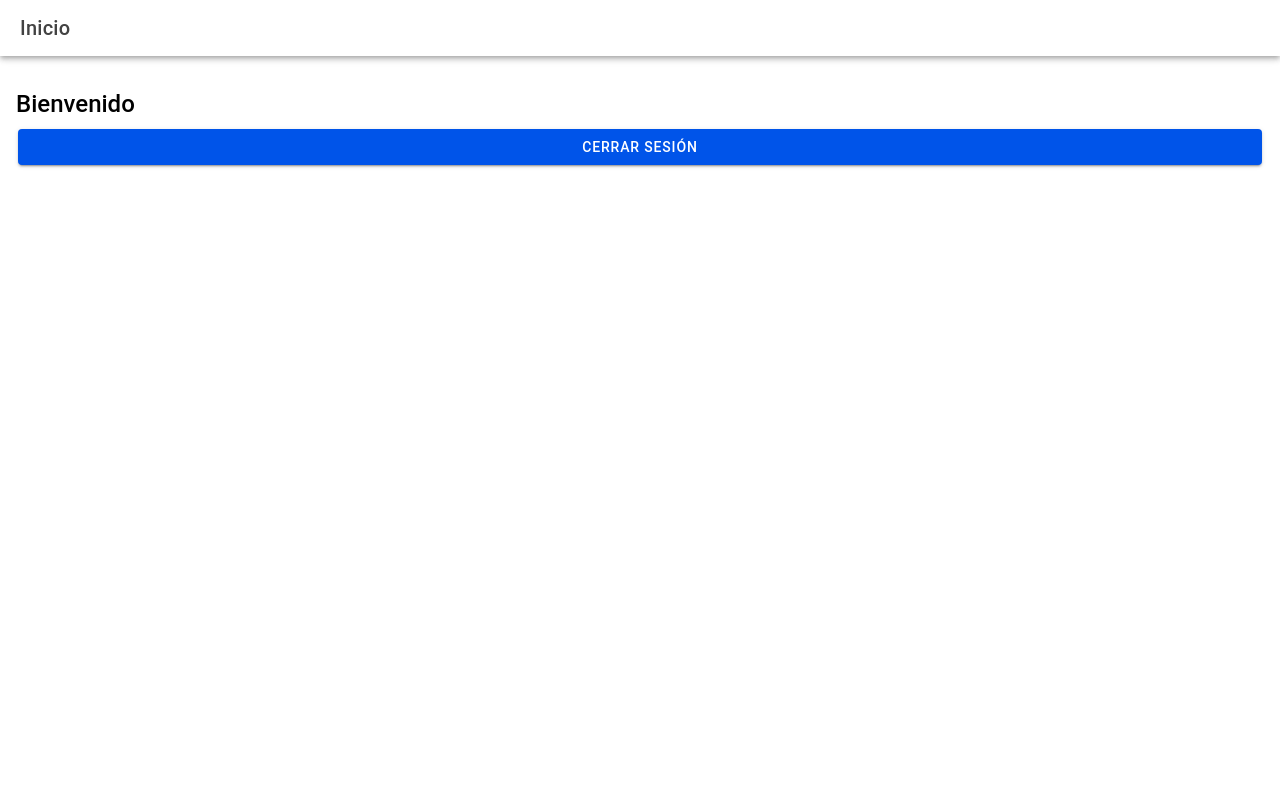
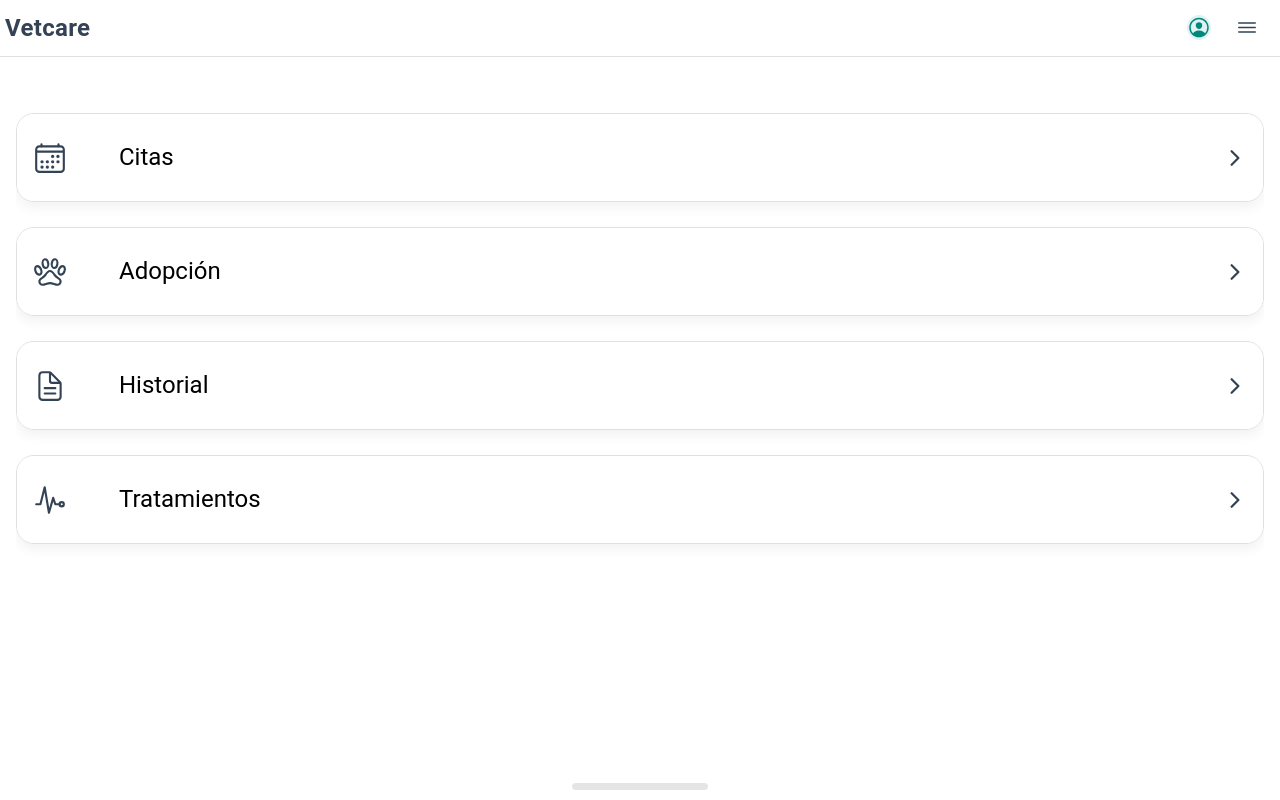
Before and after one commit to Proyecto-Intermodular-2DAM/ProyectoIntermodular_AplicacionVetcare, a React (Vite) app in the folder frontend-mobile/: page /home in a window 1280 px wide. Built offline with nearby package versions, Linux system fonts and the light colour scheme.

Commit message:
feat: Home page and css

```diff
--- a/frontend-mobile/package.json
+++ b/frontend-mobile/package.json
@@ -39,6 +39,7 @@
     "@testing-library/jest-dom": "^5.16.5",
     "@testing-library/react": "^16.2.0",
     "@testing-library/user-event": "^14.4.3",
+    "@types/jest": "^30.0.0",
     "@types/react": "19.0.10",
     "@types/react-dom": "19.0.4",
     "@vitejs/plugin-legacy": "^7.2.1",
@@ -49,8 +50,10 @@
     "eslint-plugin-react-hooks": "^5.1.0",
     "eslint-plugin-react-refresh": "^0.4.19",
     "globals": "^15.15.0",
+    "jest": "^30.2.0",
     "jsdom": "^22.1.0",
     "terser": "^5.4.0",
+    "ts-jest": "^29.4.5",
     "typescript": "^5.1.6",
     "typescript-eslint": "^8.24.0",
     "vite": "^7.1.5",
--- a/frontend-mobile/src/pages/Home.tsx
+++ b/frontend-mobile/src/pages/Home.tsx
@@ -1,26 +1,123 @@
-import { IonPage, IonHeader, IonToolbar, IonTitle, IonContent, IonButton } from '@ionic/react';
-import { useHistory } from 'react-router-dom';
+import React from 'react';
+import {
+  IonPage,
+  IonHeader,
+  IonToolbar,
+  IonTitle,
+  IonContent,
+  IonButtons,
+  IonButton,
+  IonIcon,
+  IonList,
+  IonItem,
+  IonLabel,
+  IonFooter,
+  IonMenuButton
+} from '@ionic/react';
+import {
+  personCircleOutline, // Icono de usuario/perfil
+  calendarOutline, // Icono para Citas
+  pawOutline, // Icono para Adopción
+  documentTextOutline, // Icono para Historial
+  pulseOutline, // Icono para Tratamientos
+  chevronForwardOutline, // Icono de flecha para detalle
+  menuOutline // <-- ¡CLAVE! Asegúrate de que esté aquí.
+} from 'ionicons/icons';
 
-const Home: React.FC = () => {
-  const history = useHistory();
+// Asegúrate de que esta ruta sea correcta para tus estilos
+import '../theme/Home.css';
 
-  const logout = () => {
-    history.push('/login');
+interface MenuOption {
+    title: string;
+    icon: string;
+    path: string;
+}
+
+const MenuPage: React.FC = () => {
+
+  // Función de navegación (simulada)
+  const handleNavigation = (path: string) => {
+    console.log(`Navegando a: ${path}`);
+    // En una aplicación real, usarías history.push(path) o useNavigate()
   };
 
+  // Definición de las opciones del menú
+  const menuOptions: MenuOption[] = [
+    { title: "Citas", icon: calendarOutline, path: "/citas" },
+    { title: "Adopción", icon: pawOutline, path: "/adopcion" },
+    { title: "Historial", icon: documentTextOutline, path: "/historial" },
+    { title: "Tratamientos", icon: pulseOutline, path: "/tratamientos" },
+  ];
+
   return (
-    <IonPage>
-      <IonHeader>
+    <IonPage className="vetcare-page">
+
+      {/* -------------------- Cabecera de la Aplicación -------------------- */}
+      <IonHeader className="ion-no-border vetcare-header">
         <IonToolbar>
-          <IonTitle>Inicio</IonTitle>
+
+          {/* TÍTULO: Vetcare */}
+          <IonTitle className="vetcare-title" slot="start">Vetcare</IonTitle>
+
+          {/* BOTONES DE LA DERECHA (Perfil y Menú Hamburguesa) */}
+          <IonButtons slot="end">
+
+            {/* 1. Icono de Perfil estilizado */}
+            <IonButton className="header-icon-button profile-button" onClick={() => handleNavigation('/profile')}>
+              <IonIcon slot="icon-only" icon={personCircleOutline} />
+            </IonButton>
+
+            {/* 2. Botón Hamburguesa (Menu Button) */}
+            <IonButton className="header-icon-button menu-button" onClick={() => handleNavigation('/menu')}>
+              <IonIcon slot="icon-only" icon={menuOutline} />
+            </IonButton>
+          </IonButtons>
         </IonToolbar>
       </IonHeader>
-      <IonContent className="ion-padding">
-        <h2>Bienvenido</h2>
-        <IonButton expand="block" onClick={logout}>Cerrar sesión</IonButton>
+
+      {/* -------------------- Contenido Principal (Opciones de Menú) -------------------- */}
+      <IonContent className="ion-padding menu-content">
+
+        <IonList className="menu-list" lines="none">
+          {menuOptions.map((option, index) => (
+            <IonItem
+              key={index}
+              className="menu-item-box"
+              button
+              detail={false}
+              onClick={() => handleNavigation(option.path)}
+            >
+              {/* Icono de la opción */}
+              <IonIcon
+                slot="start"
+                icon={option.icon}
+                className="item-icon"
+              />
+
+              {/* Título de la opción */}
+              <IonLabel>
+                <h2>{option.title}</h2>
+              </IonLabel>
+
+              {/* Icono de flecha a la derecha */}
+              <IonIcon
+                slot="end"
+                icon={chevronForwardOutline}
+                className="arrow-icon"
+              />
+            </IonItem>
+          ))}
+        </IonList>
+
       </IonContent>
+
+      {/* -------------------- Indicador de Home (iPhone Footer) -------------------- */}
+      <IonFooter className="ion-no-border home-indicator-footer">
+        <div className="home-indicator" />
+      </IonFooter>
+
     </IonPage>
   );
 };
 
-export default Home;
+export default MenuPage;
--- /dev/null
+++ b/frontend-mobile/src/theme/Home.css
@@ -0,0 +1,187 @@
+/* ---------------------------------------------------------------------- */
+/* --- GENERALES / DARK MODE FIX --- */
+/* ---------------------------------------------------------------------- */
+
+/* Forzar fondo blanco para la página principal */
+.vetcare-page {
+    /* CLAVE: Fuerza el fondo blanco, ignorando el tema oscuro del sistema */
+    --ion-background-color: white !important;
+    background: white !important;
+    color: black;
+}
+
+/* Forzar el contenido a tener fondo blanco */
+.menu-content {
+    --background: white !important;
+    background: white !important;
+    /* Padding lateral que replica el margen */
+    --padding-start: 39px;
+    --padding-end: 39px;
+}
+
+
+/* ---------------------------------------------------------------------- */
+/* --- CABECERA Y TOOLBAR (IonHeader / IonToolbar) --- */
+/* ---------------------------------------------------------------------- */
+
+.vetcare-header {
+    ion-toolbar {
+        /* Fondo blanco para la barra de herramientas */
+        --background: white !important;
+        box-shadow: none;
+        padding: 0 5px;
+        /* Add a subtle bottom border to match the design */
+        border-bottom: 1px solid #e0e0e0;
+        --border-width: 0;
+    }
+}
+
+/* Color de fondo de la barra de estado superior (para imitar el diseño iOS) */
+/* Ionic a menudo añade un fondo de color a la barra de estado. Lo forzamos a blanco aquí. */
+ion-header {
+    --background: white !important;
+}
+
+.vetcare-title {
+    font-family: 'Poppins', 'Roboto', Helvetica;
+    font-weight: bold;
+    font-size: 24px;
+    color: #334355;
+    /* Gris oscuro para el texto "Vetcare" */
+    padding-left: 0;
+}
+
+/* Estilo para los botones de la cabecera (iconos) */
+.header-icon-button {
+    /* Los iconos de menú y perfil son del mismo color principal (gris oscuro), excepto el de perfil. */
+    --color: #334355;
+}
+
+/* Estilo específico para el botón de Perfil (Usuario) */
+.profile-button {
+    --padding-end: 0;
+    --padding-start: 0;
+
+    ion-icon {
+        /* CLAVE: Color azul/cian para el icono del círculo exterior */
+        color: #00897b !important;
+        /* CLAVE: Fondo verde claro para el círculo interior */
+        background-color: #e0f2f1 !important;
+        font-size: 38px;
+        border-radius: 50%;
+        padding: 2px;
+    }
+}
+
+/* Botón Hamburguesa */
+.menu-button {
+    --color: #334355 !important;
+
+    /* Gris oscuro para el menú */
+    ion-icon {
+        font-size: 30px;
+    }
+}
+
+/* ---------------------------------------------------------------------- */
+/* --- ITEMS DE MENÚ (Tarjetas) --- */
+/* ---------------------------------------------------------------------- */
+
+.menu-content {
+    .menu-list {
+        background: transparent;
+        padding-top: 40px;
+        padding-bottom: 40px;
+    }
+
+    .menu-item-box {
+        /* Estilo de caja redondeada con sombra */
+        --background: white !important;
+        /* Fuerza fondo blanco */
+        --min-height: 87px;
+        margin-bottom: 25px;
+        border-radius: 18px;
+        /* Borde más sutil para la imagen */
+        border: 1px solid #e0e0e0;
+        box-shadow: 0px 6px 12px rgba(0, 0, 0, 0.05);
+
+        .item-icon {
+            font-size: 34px;
+            color: #334355 !important;
+            /* Color gris oscuro de los iconos */
+        }
+
+        ion-label {
+            padding-left: 20px;
+
+            h2 {
+                font-family: var(--text-normal-font-family, 'Roboto', Helvetica);
+                font-size: 24px;
+                font-weight: normal;
+                color: black !important;
+                /* Texto negro */
+                margin: 0;
+            }
+        }
+
+        .arrow-icon {
+            font-size: 24px;
+            color: #334355 !important;
+            /* Flecha gris oscuro */
+        }
+    }
+}
+
+/* ---------------------------------------------------------------------- */
+/* --- INDICADOR DE HOME --- */
+/* ---------------------------------------------------------------------- */
+
+.home-indicator-footer {
+    --background: transparent;
+    padding-bottom: 10px;
+
+    .home-indicator {
+        width: 136px;
+        height: 7px;
+        background-color: black;
+        border-radius: 100px;
+        margin: 0 auto;
+        opacity: 0.1;
+    }
+}
+
+/* --- Cabecera y Toolbar --- */
+
+/* ... (otros estilos de la cabecera) ... */
+
+/* Estilo para los botones de la cabecera (iconos) */
+.header-icon-button {
+    /* Aseguramos que el color base sea el gris oscuro */
+    --color: #334355 !important;
+
+    ion-icon {
+        font-size: 24px;
+    }
+}
+
+/* ... (otros estilos) ... */
+
+/* Estilo específico para el botón de Perfil (Usuario) */
+.profile-button {
+    /* Mantiene el padding cero para que el círculo ocupe el espacio */
+    --padding-end: 0px;
+    --padding-start: 0px;
+    /* ... (estilos del icono de perfil) ... */
+}
+
+/* Botón Hamburguesa (Ahora un IonButton normal) */
+.menu-button {
+    --color: #334355 !important;
+    /* Usamos el padding por defecto para que tenga un margen correcto */
+    --padding-end: var(--ion-padding-end, 12px);
+    --padding-start: var(--ion-padding-start, 12px);
+
+    ion-icon {
+        font-size: 30px;
+    }
+}
--- a/frontend-mobile/src/theme/Login.css
+++ b/frontend-mobile/src/theme/Login.css
@@ -1,3 +1,5 @@
+
+
 /* --- Variables de Color basadas en el diseño original --- */
 :root {
     /* Color principal (usado para botones, enlaces, bordes de input, texto secundario) */
```
Also changed, not shown: frontend-mobile/jest.config.js (added, +11 -0 lines), frontend-mobile/src/pages/Home.css (deleted), 5 other files (tests, documents, lock files or other folders). Lines whose indentation alone changed are shown as unchanged.
